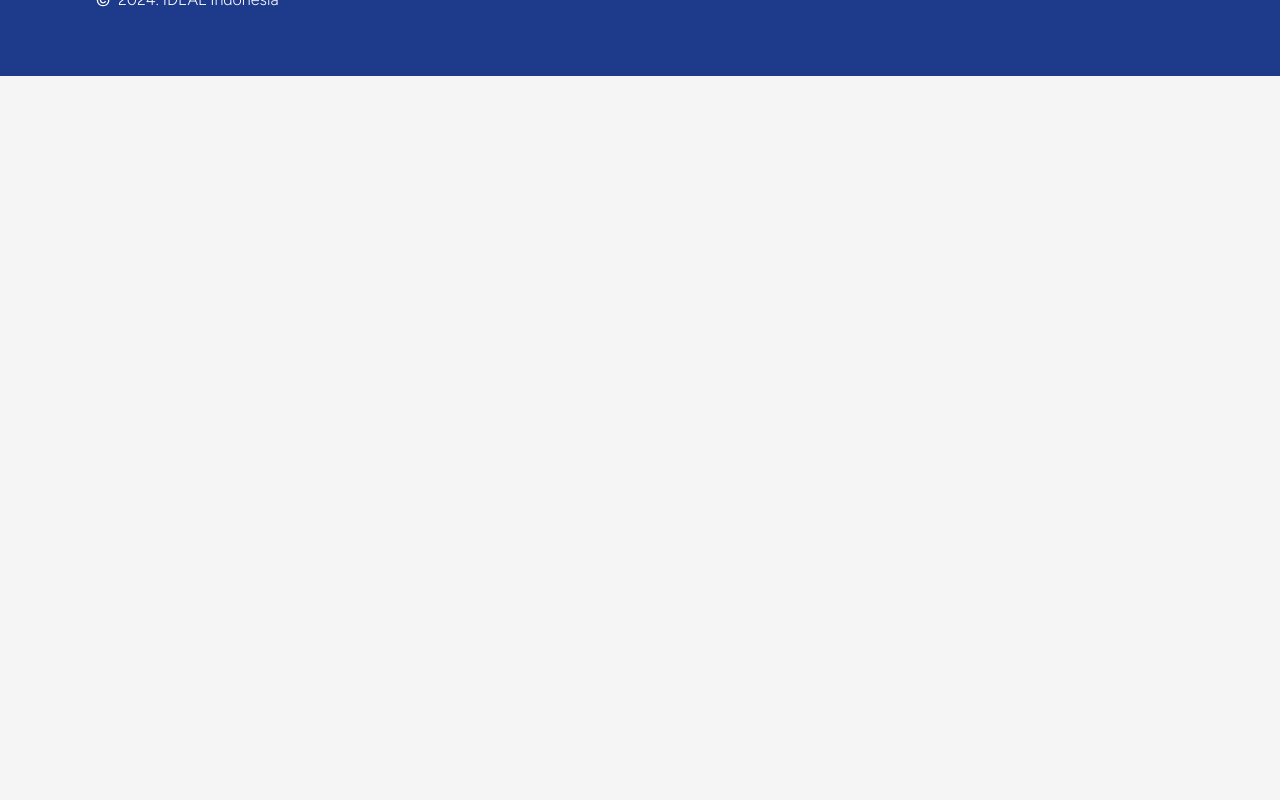
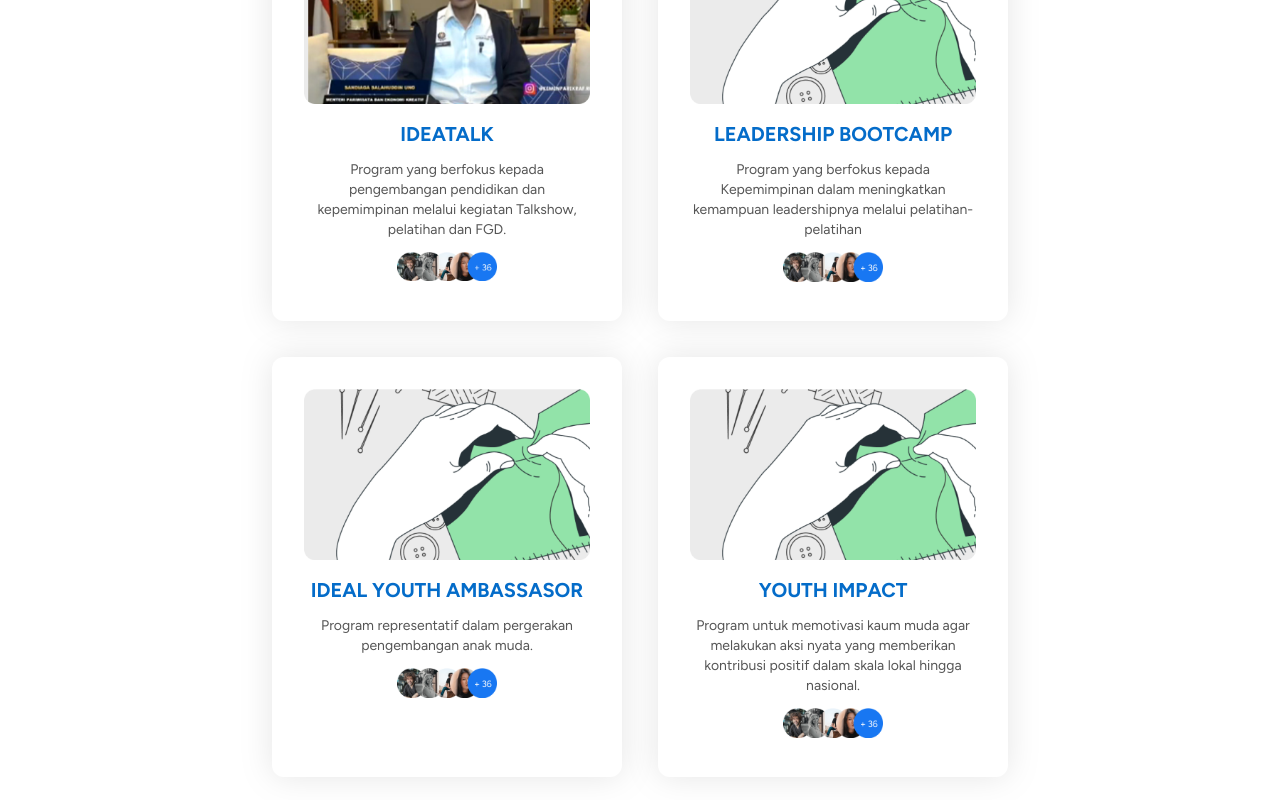
Before and after one commit to mhmdrazn/integral-project, a Next.js app: page / in a window 1280 px wide. Shown: the part 1480-2280 px from the top of the page. Before the commit the page ends 1556 px from the top, so only its background shows below. Built offline with nearby package versions, Linux system fonts and the light colour scheme.

Commit message:
feat: add event section to homepage

```diff
--- /dev/null
+++ b/src/app/data/card.ts
@@ -0,0 +1,35 @@
+import Card from "../components/card";
+
+export interface Card {
+    subtitle: string;
+    shortDesc: string;
+    img: string;
+    imgSmall: string;
+}
+
+export const kegiatanKami: Card[] = [
+    {
+    subtitle: 'IDEATALK',
+    shortDesc: 'Program yang berfokus kepada pengembangan pendidikan dan kepemimpinan melalui kegiatan Talkshow, pelatihan dan FGD.',
+    img: '/assets/idealTalk.png',
+    imgSmall:'/assets/jumlahSiswa.png',
+    },
+    {
+    subtitle: 'LEADERSHIP BOOTCAMP',
+    shortDesc: 'Program yang berfokus kepada Kepemimpinan dalam meningkatkan kemampuan leadershipnya melalui pelatihan-pelatihan',
+    img: '/assets/templateCard.png',
+    imgSmall:'/assets/jumlahSiswa.png',
+    },
+    {
+    subtitle: 'IDEAL YOUTH AMBASSASOR',
+    shortDesc: 'Program representatif dalam pergerakan pengembangan anak muda.',
+    img: '/assets/templateCard.png',
+    imgSmall:'/assets/jumlahSiswa.png',
+    },
+    {
+    subtitle: 'YOUTH IMPACT',
+    shortDesc: 'Program untuk memotivasi kaum muda agar melakukan aksi nyata yang memberikan kontribusi positif dalam skala lokal hingga nasional.',
+    img: '/assets/templateCard.png',
+    imgSmall:'/assets/jumlahSiswa.png',
+    },
+];
--- a/src/app/page.tsx
+++ b/src/app/page.tsx
@@ -1,11 +1,13 @@
 import Navbar from "./components/navbar";
 import Footer from "./components/footer";
 import Image from "next/image";
+import Card from '@/app/components/card';
+import { kegiatanKami } from "./data/card";
 
 export default function Home() {
   return (
     <main className="w-full min-h-screen flex flex-col">
-       <Navbar highlight="Home" />
+      <Navbar highlight="Home" />
 
       {/* Hero section */}
       <section className="md:mt-20 mt-12 px-12 md:px-16 lg:px-52 gap-24 items-center justify-center flex md:flex-row flex-col min-h-[700px] lg:h-[640px] bg-white h-screen">
@@ -56,6 +58,20 @@ export default function Home() {
         </div>
       </section>
 
+      <section>
+        <div className=' bg-white flex flex-col place-items-center pb-24'>
+          <div className="flex flex-row justify-center items-center py-16 px-4">
+            <h1 className="lg:leading-tight font-bold text-[#046CC9] text-4xl text-center">Kegiatan Terbaru</h1>
+          </div>
+
+          <div className="grid grid-cols-1 lg:grid-cols-2 gap-9 w-full max-w-3xl mx-auto px-4">
+            {kegiatanKami.map((item, index) => (
+              <Card key={index} subTitleCard={item.subtitle} img={item.img} shortDesc={item.shortDesc} imgSmall={item.imgSmall}/>
+            ))}
+          </div>
+        </div>
+      </section>
+
       <Footer/>
 
     </main>
```
